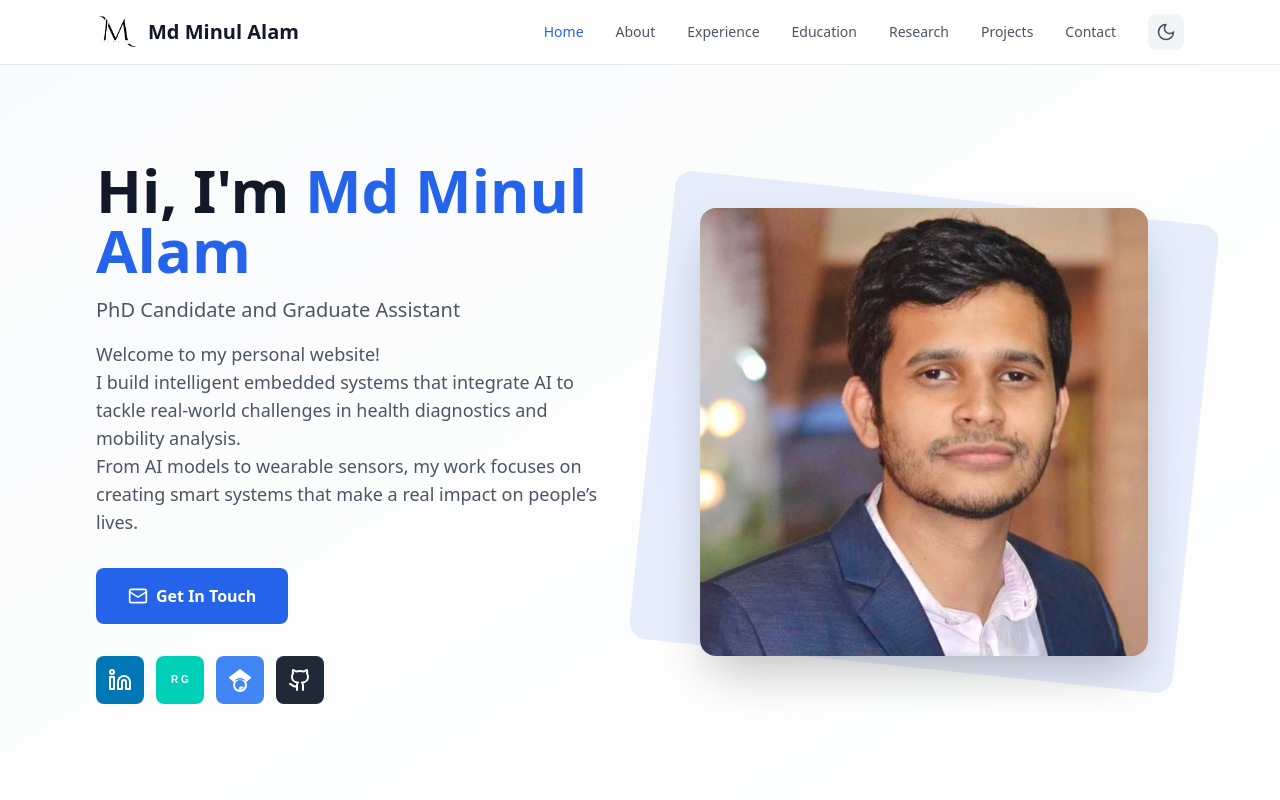
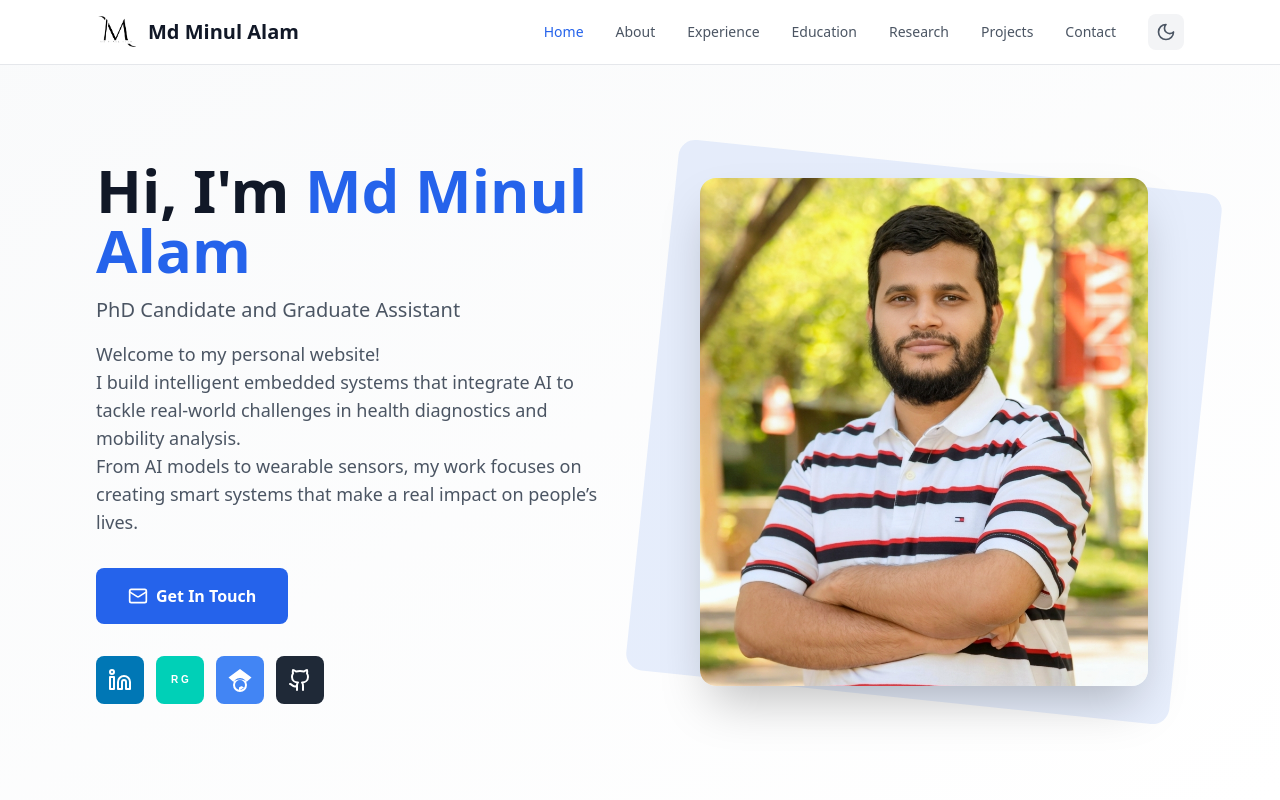
Before and after one commit to mdminulalam/mdminulalam.github.io, a React (Vite) app: page / in a window 1280 px wide. Shown: the top 800 px of the page. Built offline with nearby package versions, Linux system fonts and the light colour scheme.

Commit message:
Update App.tsx
Updated the picture

```diff
--- a/src/App.tsx
+++ b/src/App.tsx
@@ -440,7 +440,7 @@ function App() {
             <div className="relative">
               <div className="relative z-10">
                 <img
-                  src="/1678379269058.jpeg"
+                  src="/Me.png"
                   alt="Md Minul Alam"
                   className="w-full max-w-md mx-auto rounded-2xl shadow-2xl"
                 />
```
